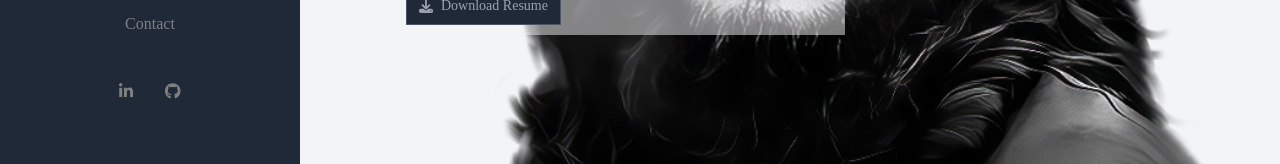
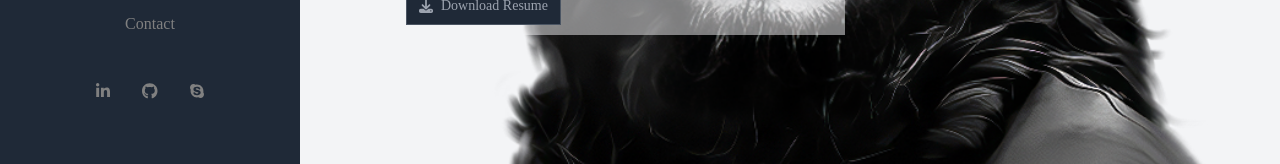
Before and after one commit to rohithvijay/Portfolio, a React (Create React App) app: page / in a window 1280 px wide. Shown: the part 510-674 px from the top of the page. Built offline with nearby package versions, Linux system fonts and the light colour scheme; a web font is replaced by a local one.

Commit message:
portfolio-custom

```diff
--- a/src/components/Sidebar.js
+++ b/src/components/Sidebar.js
@@ -1,7 +1,7 @@
 import { HashLink as Link } from "react-router-hash-link";
 import React, { useState, useEffect } from "react";
 import { FontAwesomeIcon } from "@fortawesome/react-fontawesome";
-import { faLinkedinIn, faGithub } from "@fortawesome/free-brands-svg-icons";
+import { faLinkedinIn, faGithub, faSkype } from "@fortawesome/free-brands-svg-icons";
 import profile from "../assets/profile-dp.jpg";
 import { faBars, faClose } from "@fortawesome/free-solid-svg-icons";
 
@@ -132,7 +132,7 @@ const SidebarComponent = () => {
             <Link
               to="https://linkedin.com/in/rohith-vijay"
               target="_blank"
-              className="block py-2.5 px-4 transition duration-200 text-gray-700 brand-hover"
+              className="block py-2.5 px-4  text-gray-700 brand-hover"
               onClick={() => setSelectedLink("LinkedIn")}
               style={{ color: selectedLink === "LinkedIn" ? "white" : "grey" }}
               data-aos="fade-up"
@@ -144,7 +144,7 @@ const SidebarComponent = () => {
             <Link
               to="https://github.com/rohithvijay"
               target="_blank"
-              className="block py-2.5 px-4 transition duration-200 text-gray-700 brand-hover"
+              className="block py-2.5 px-4  text-gray-700 brand-hover"
               onClick={() => setSelectedLink("gitHub")}
               style={{ color: selectedLink === "gitHub" ? "white" : "grey" }}
               data-aos="fade-up"
@@ -152,6 +152,18 @@ const SidebarComponent = () => {
               data-aos-once="true"
             >
               <FontAwesomeIcon icon={faGithub} />
+            </Link>
+            <Link
+              to="skype:live: cid.6fe79738405830cb?chat"
+              target="_blank"
+              className="block py-2.5 px-4  text-gray-700 brand-hover"
+              onClick={() => setSelectedLink("skype")}
+              style={{ color: selectedLink === "skype" ? "white" : "grey" }}
+              data-aos="fade-up"
+              data-aos-delay="1200"
+              data-aos-once="true"
+            >
+              <FontAwesomeIcon icon={faSkype} />
             </Link>
           </div>
         </div>
--- a/src/components/Technologies.js
+++ b/src/components/Technologies.js
@@ -77,7 +77,7 @@ const Technologies = () => {
             <FontAwesomeIcon icon={faCss3} />
             <h2 className="text-xl font-normal text-white leading-tight">CSS 3</h2>
           </div>
-          <div className="m-h-64 p-6 text-5xl text-gray-800 shadow-lg border-b-2 border-gray-900 text-center theme-color2 cursor-pointer relative">
+          <div className="m-h-64 p-6 text-5xl text-gray-800 shadow-lg border-b-2 border-gray-900 text-center theme-color2  relative">
             <FontAwesomeIcon icon={faBootstrap} />
             <h2 className="text-xl font-normal text-white leading-tight">BOOTSTRAP</h2>
           </div>
```
Also changed, not shown: 20 other files (tests, documents, lock files or other folders).
